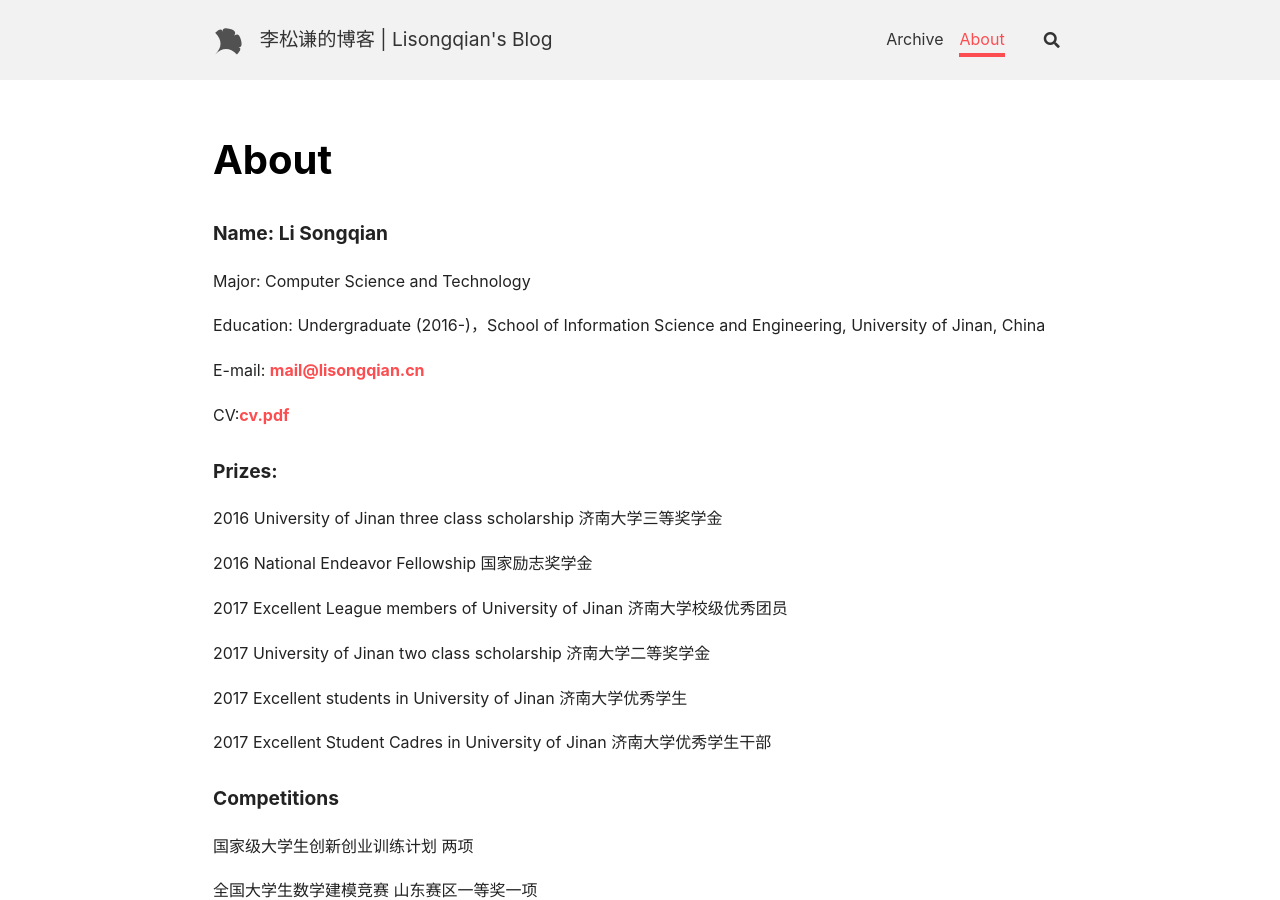
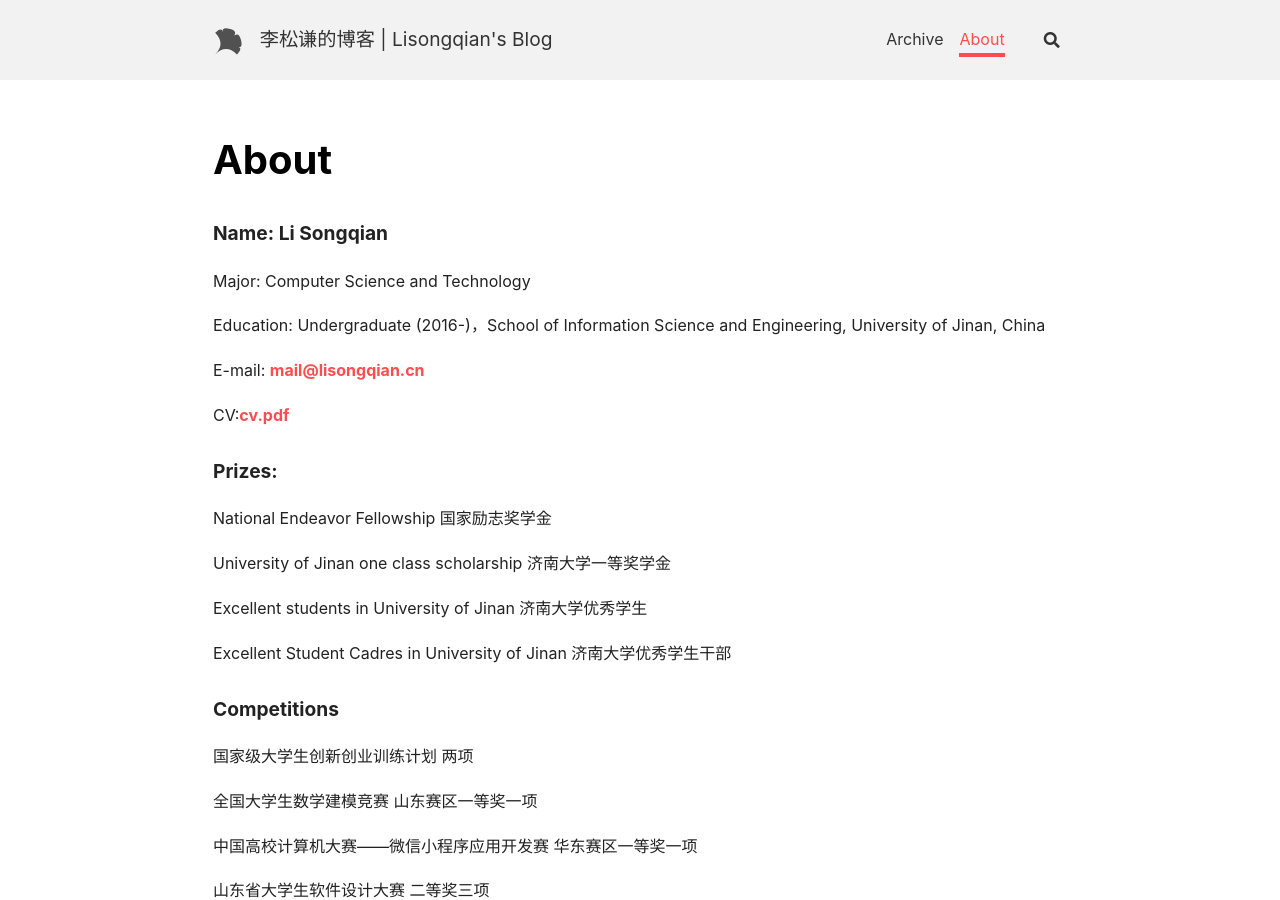
Before and after one commit to lisongqian/lisongqian.github.io, a Jekyll site: the page built from about.md, in a window 1280 px wide and 900 px high. Built offline with Jekyll 4.4.1, drawn with Linux system fonts in a browser that asks for light colours; nearby versions of some CDN libraries; comment, search, counter and statistics services are not loaded.

Commit message:
更新aboutme

```diff
--- a/about.md
+++ b/about.md
@@ -20,17 +20,13 @@ CV:[cv.pdf](http://blog.lisongqian.cn/cv.pdf)
 
 #### Prizes:
 
-2016 University of Jinan three class scholarship 济南大学三等奖学金
+National Endeavor Fellowship 国家励志奖学金
 
-2016 National Endeavor Fellowship 国家励志奖学金
+University of Jinan one class scholarship 济南大学一等奖学金
 
-2017 Excellent League members of University of Jinan 济南大学校级优秀团员
+Excellent students in University of Jinan 济南大学优秀学生
 
-2017 University of Jinan two class scholarship 济南大学二等奖学金
-
-2017 Excellent students in University of Jinan 济南大学优秀学生
-
-2017 Excellent Student Cadres in University of Jinan 济南大学优秀学生干部
+Excellent Student Cadres in University of Jinan 济南大学优秀学生干部
 
 #### Competitions
 
```
